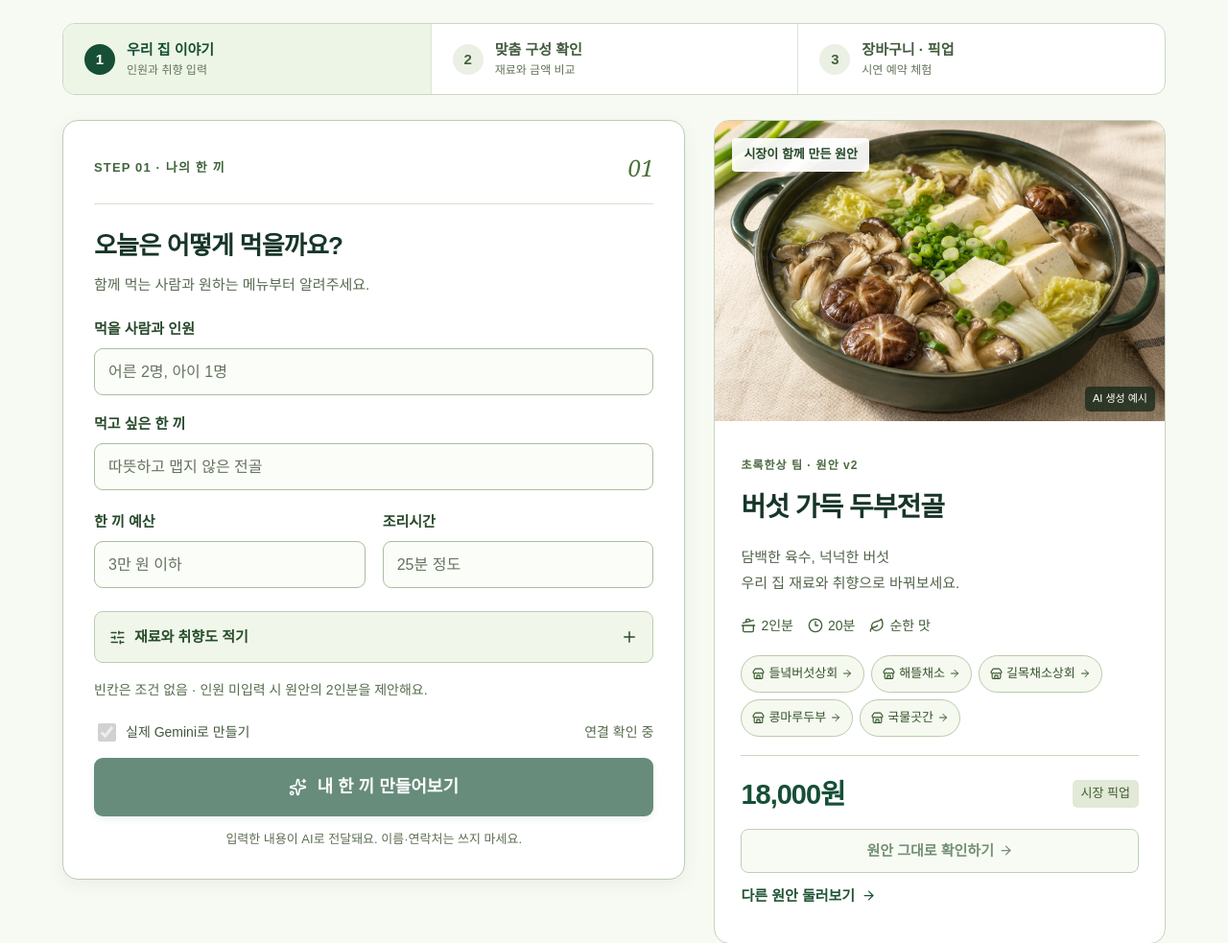
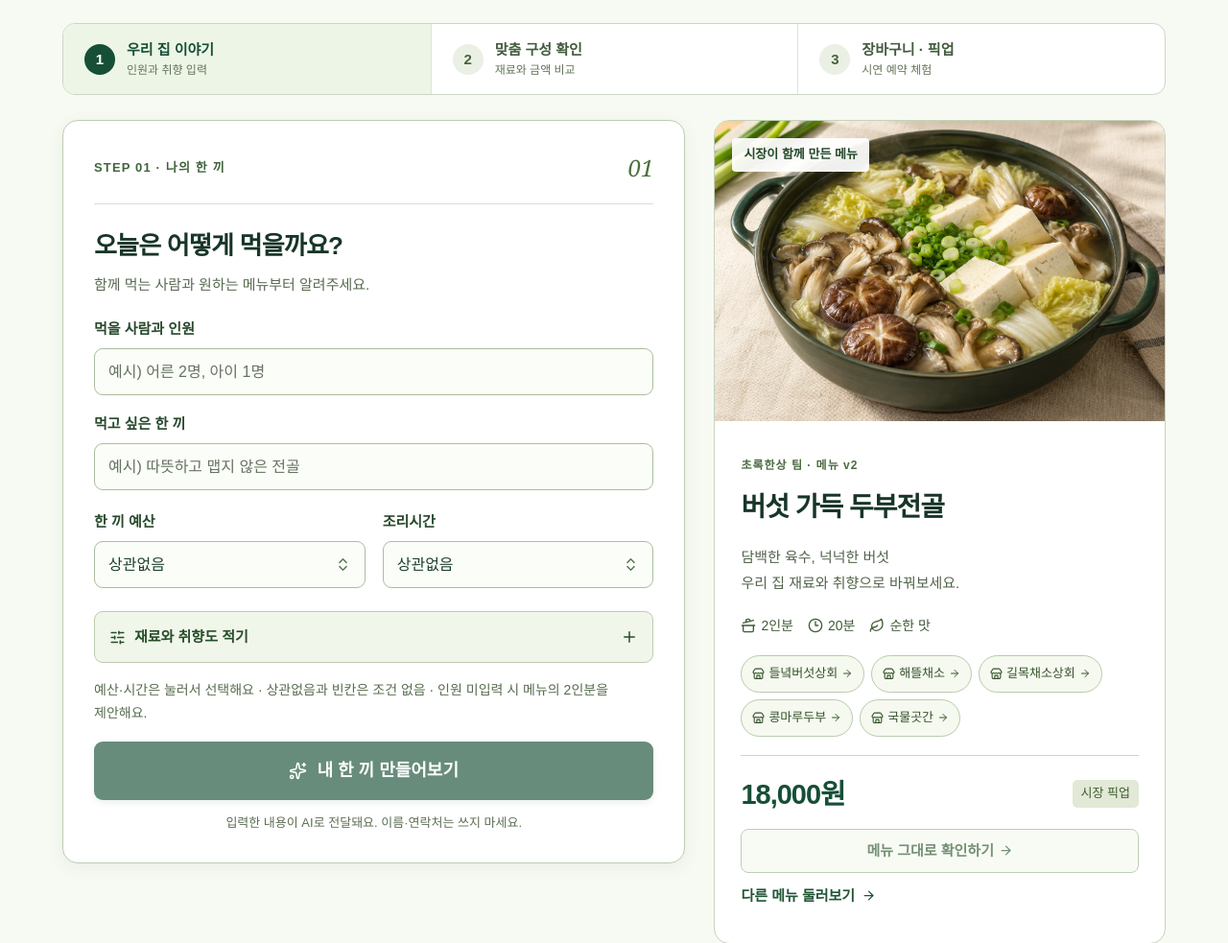
Before and after one commit to lkjh098-cell/traditional-market-ai-contest, a plain HTML site: page index.html in a window 1280 px wide. Shown: the part 372-1355 px from the top of the page at 96% size. Drawn offline with Linux system fonts and the light colour scheme; no server answers.

Commit message:
Publish updated Mapo Hankki website and source

```diff
--- a/index.html
+++ b/index.html
@@ -1,3 +1,3 @@
-<!doctype html><html lang="ko"><head><meta charset="UTF-8"><meta name="viewport" content="width=device-width, initial-scale=1.0"><title>마포한끼 | 우리 집에 맞춘 시장의 한 끼</title><meta name="description" content="상인의 원안에 우리 집 맥락을 더하는 전통시장 밀키트 실험실"><link rel="icon" href="/traditional-market-ai-contest/images/logo-icon.png">  <script type="module" crossorigin src="/traditional-market-ai-contest/assets/index-DukSUleB.js"></script>
-  <link rel="stylesheet" crossorigin href="/traditional-market-ai-contest/assets/index-DUts_r9y.css">
+<!doctype html><html lang="ko"><head><meta charset="UTF-8"><meta name="viewport" content="width=device-width, initial-scale=1.0"><title>마포한끼 | 우리 집에 맞춘 시장의 한 끼</title><meta name="description" content="상인의 원안에 우리 집 맥락을 더하는 전통시장 밀키트 실험실"><link rel="icon" href="/traditional-market-ai-contest/images/logo-icon.png">  <script type="module" crossorigin src="/traditional-market-ai-contest/assets/index-B7tyzAQz.js"></script>
+  <link rel="stylesheet" crossorigin href="/traditional-market-ai-contest/assets/index-Cn4RKirT.css">
 </head><body><div id="root"></div></body></html>
```
Also changed, not shown: 2 other files.
